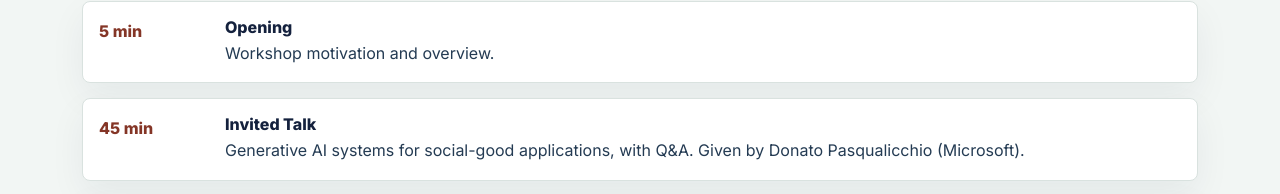
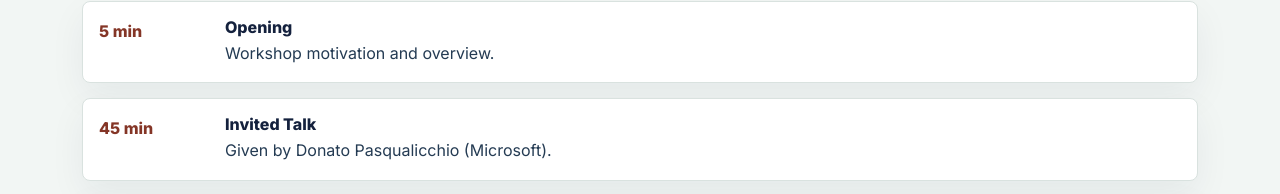
Before and after one commit to GenAI4SG/CIKM2026, a plain HTML site: page index.html in a window 1280 px wide. Shown: the part 3476-3670 px from the top of the page. Drawn offline with nearby package versions, Linux system fonts and the light colour scheme.

Commit message:
Update invited talk description in index.html
Removed the description of the talk while retaining the speaker's name.

```diff
--- a/index.html
+++ b/index.html
@@ -324,7 +324,7 @@
             <div class="program-time">45 min</div>
             <div>
               <h3>Invited Talk</h3>
-              <p class="mb-0">Generative AI systems for social-good applications, with Q&amp;A. Given by Donato Pasqualicchio (Microsoft).</p>
+              <p class="mb-0">Given by Donato Pasqualicchio (Microsoft).</p>
             </div>
           </div>
           <div class="program-item">
```
